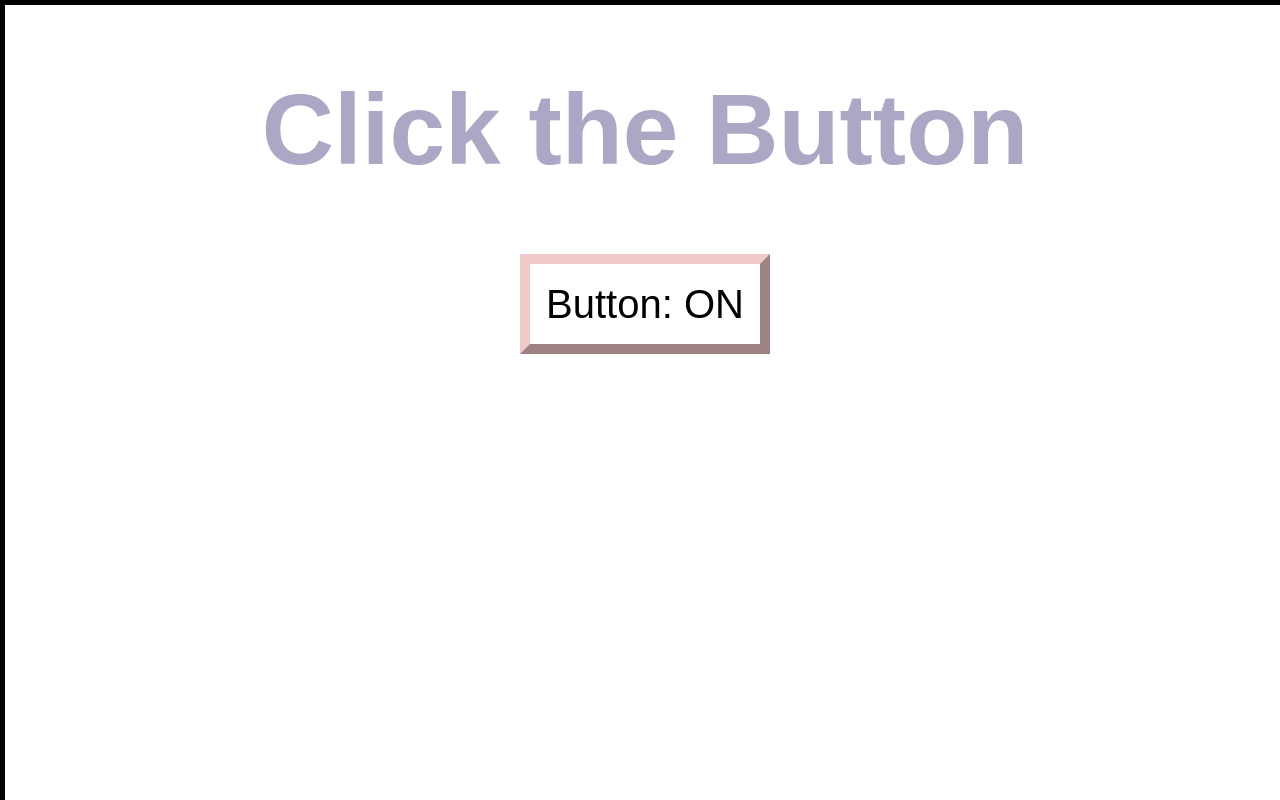
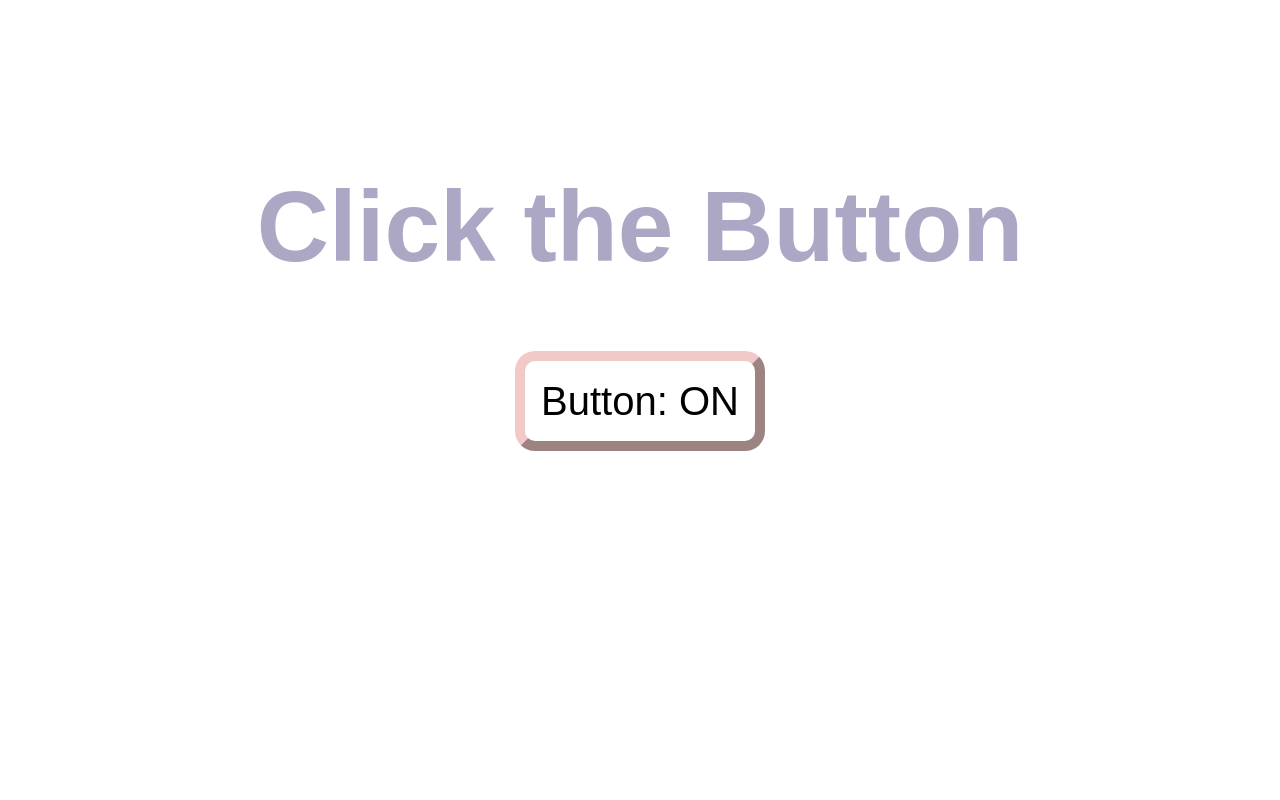
Before and after one commit to ulaura/on-off-button, a React (Create React App) app: page / in a window 1280 px wide. Built offline with nearby package versions, Linux system fonts and the light colour scheme.

Commit message:
Made a few alterations to text and button placement and button border.

```diff
--- a/public/index.html
+++ b/public/index.html
@@ -19,22 +19,11 @@
       work correctly both with client-side routing and a non-root public URL.
       Learn how to configure a non-root public URL by running `npm run build`.
     -->
-    <title>React App</title>
+    <title>On/Off Button</title>
   </head>
   <body>
-    <noscript>
-      You need to enable JavaScript to run this app.
-    </noscript>
-    <div id="root"></div>
-    <!--
-      This HTML file is a template.
-      If you open it directly in the browser, you will see an empty page.
-
-      You can add webfonts, meta tags, or analytics to this file.
-      The build step will place the bundled scripts into the <body> tag.
-
-      To begin the development, run `npm start` or `yarn start`.
-      To create a production bundle, use `npm run build` or `yarn build`.
-    -->
+    <div id="root">
+      <!-- everything renders in here -->
+    </div>
   </body>
 </html>
--- a/src/Button.css
+++ b/src/Button.css
@@ -1,10 +1,11 @@
 .majorDiv {
-  border: 5px solid black;
+  /* border: 5px solid black; */
   position: fixed;
   width: 100%;
   height: 100%;
   left: 0;
   top: 0;
+  padding-top: 8%;
 }
 
 h1 {
@@ -20,4 +21,5 @@ button {
   width: 250px;
   border-width: 10px;
   font-size: 40px;
+  border-radius: 20px;
 }
```
